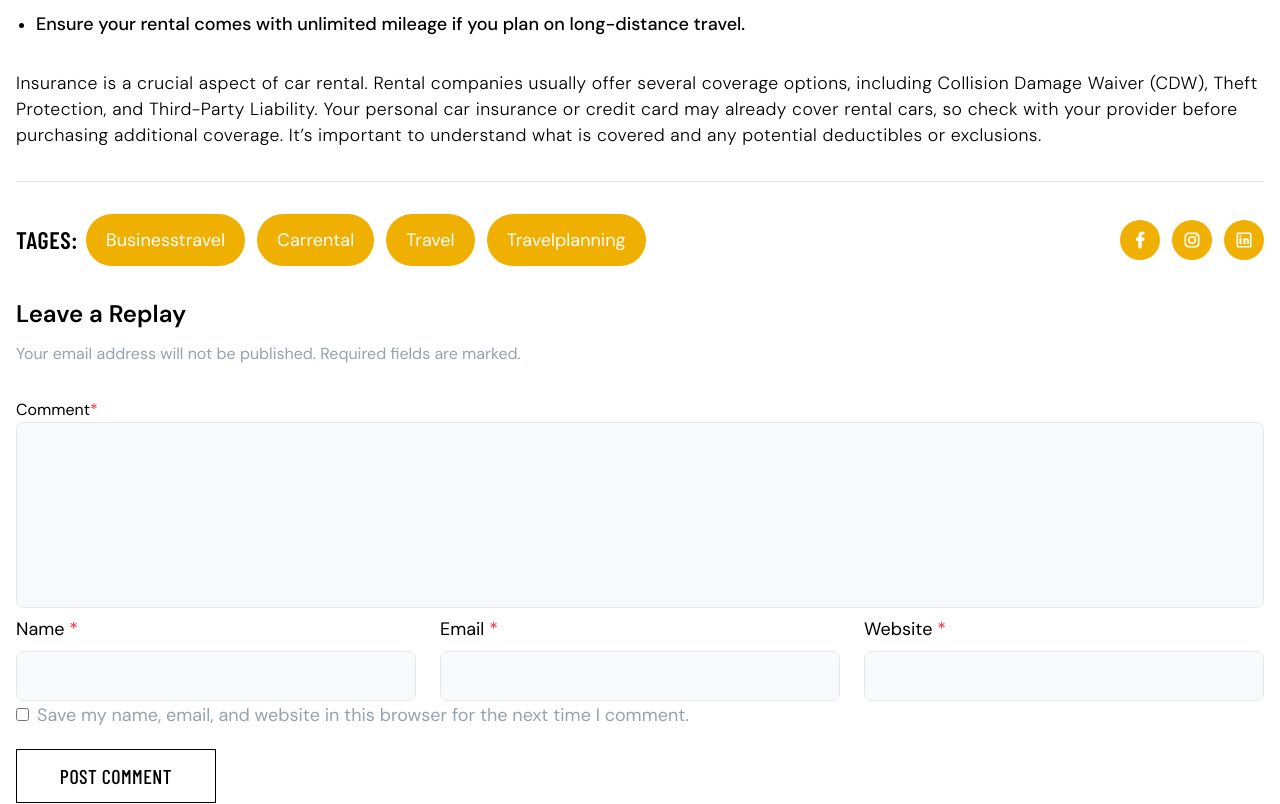
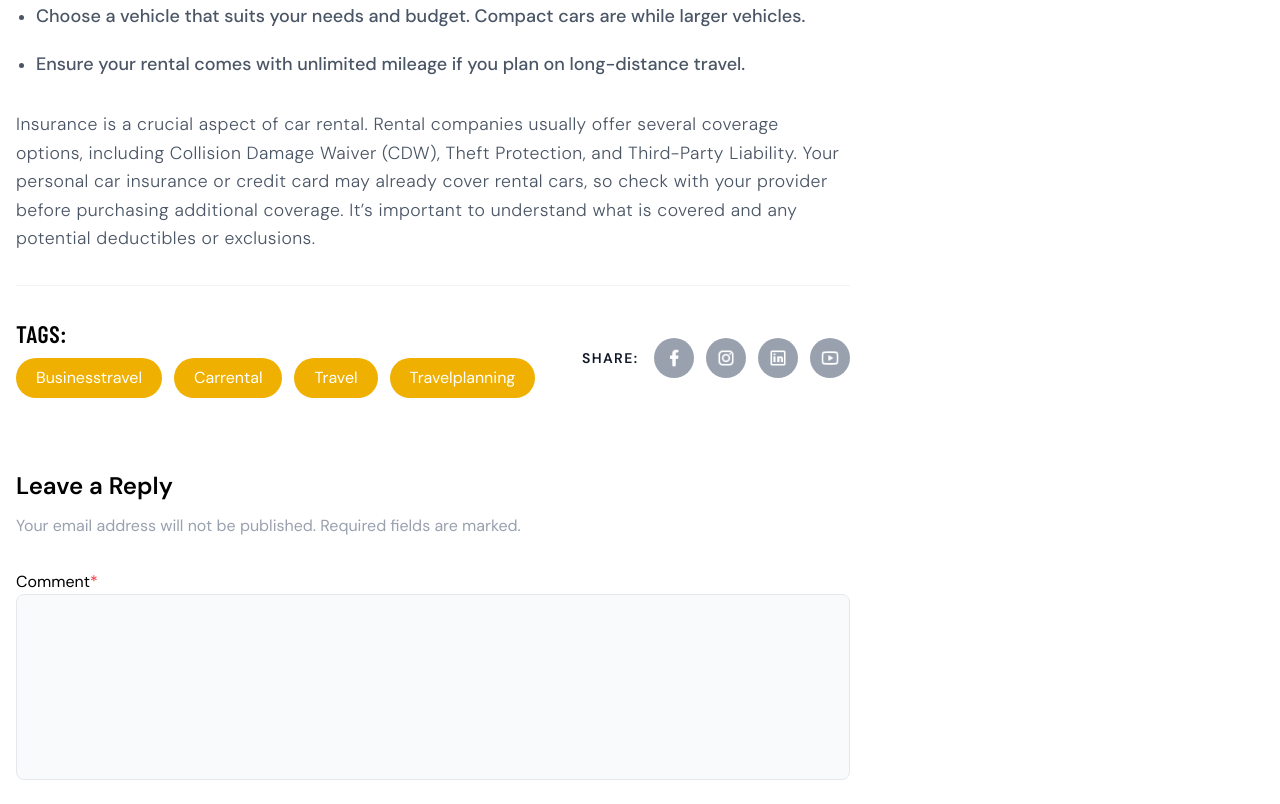
Before and after one commit to Jisap/react-vite-drivex, a React (Vite) app: page /blog/1 in a window 1280 px wide. Shown: the part 2208-3012 px from the top of the page. Built offline with nearby package versions, Linux system fonts and the light colour scheme; a web font is replaced by a local one.

Commit message:
feat: implement BlogDetails page with layout and CommentForm component

```diff
--- a/src/features/home/pages/BlogDetails.jsx
+++ b/src/features/home/pages/BlogDetails.jsx
@@ -8,7 +8,6 @@ import instagram from "../../../assets/images/instagram.png"
 import linkedIn from "../../../assets/images/linkedin.png"
 import youtube from "../../../assets/images/youtube.png"
 import CommentForm from "../../../shared/ui/CommentForm"
-
 
 const BlogDetails = () => {
   const { id } = useParams()
@@ -37,9 +36,9 @@ const BlogDetails = () => {
         productName={blog.title}
       />
 
-      {/* <div className="container mx-auto px-4 py-[8%] section-container gap-10 lg:gap-14 items-start!">
-
-        <div className="w-full lg:w-[70%] content">
+      <div className="container mx-auto px-4 py-[8%] section-container gap-10 lg:gap-14 items-start!">
+        {/* Left Side - Main Content */}
+        <div className="w-full lg:w-[70%] content space-y-8">
           <div className="blog-image mb-8 h-auto lg:h-125 overflow-hidden rounded-sm" data-aos="fade-center" data-aos-delay="300">
             <img
               src={blog.image}
@@ -65,60 +64,92 @@ const BlogDetails = () => {
             </h1>
 
             <p className="text-desc text-gray-600 leading-relaxed" data-aos="fade-up">
-              Renting a car can be a seamless experience if you know the right tips and tricks. Whether you're traveling for business or leisure, understanding the nuances of car rentals can save you time, money, and stress. In this comprehensive guide, we'll explore everything you need to know about booking your next car rental.
+              Renting a car can be an essential part of travel, offering flexibility and convenience for exploring new destinations or navigating daily life when your own vehicle isn’t available. Whether you’re planning a vacation, business trip, or just need a temporary ride.
+            </p>
+
+            <p className="text-desc text-gray-600 leading-relaxed" data-aos="fade-up">
+              The first step in the car rental process is selecting a reputable company. Major rental agencies like Hertz, Enterprise, Avis, and Budget are known for their extensive networks and reliability. However, don’t overlook local rental companies, which can sometimes offer better rates or more personalized service. Always check reviews and compare prices online to find the best option for your needs.
             </p>
 
             <blockquote className="relative p-8 bg-gray-50 border-l-4 border-black italic text-xl text-gray-800 rounded-sm" data-aos="fade-left">
               <Quote size={40} className="absolute top-4 right-4 text-gray-200 -z-0" />
-              <p className="relative z-10">
-                "The journey of a thousand miles begins with a single step, and usually, that step involves a reliable rental car."
-              </p>
+              <div className="relative z-10 flex gap-4">
+                <p className="text-desc lg:text-xl">
+                  Before booking, ensure you meet the rental company’s requirements. Most agencies require drivers to be at least 21 years old, though some may have a minimum age of 25. Young drivers often face additional fees. A valid driver’s license and a credit card in the driver’s name are also essential. International travelers might need an International Driving Permit (IDP) in addition to their home country’s license.
+                </p>
+              </div>
             </blockquote>
 
-            <h3 className="text-2xl font-semibold text-gray-900" data-aos="fade-right">
-              Key considerations before booking
+            <h3 className="heading-2 text-2xl lg:text-3xl font-semibold text-gray-900" data-aos="fade-right">
+              Understanding Rental Requirements
             </h3>
 
             <p className="text-desc text-gray-600" data-aos="fade-up">
-              Before you hit the 'book' button, consider the size of the vehicle you need, the fuel policy, and the insurance coverage. It's also important to check the rental company's reviews and their policy on additional drivers.
+              Car rental agencies offer a range of vehicles, from compact cars to luxury SUVs. Consider your needs and budget when choosing. For city travel, a compact car is economical and easy to park. If you’re traveling with family or a group, an SUV or minivan may be more appropriate. Don’t forget to check for special deals or discounts, such as weekend specials or packages that include GPS or child seats.
             </p>
 
-            <div className="grid grid-cols-1 md:grid-cols-2 gap-8 py-4">
-              <div className="rounded-sm overflow-hidden h-60 lg:h-80" data-aos="zoom-in">
-                <img src={blog.image} alt="detail 1" className="w-full h-full object-cover" />
+            <ul className="space-y-5 list-disc ms-5 text-gray-600">
+              <li data-aos="fade-right" data-aos-delay="200">
+                <span className="text-lg font-medium">Opt for well-known rental agencies like Hertz, Enterprise, Avis, or local firms.</span>
+              </li>
+              <li data-aos="fade-right" data-aos-delay="300">
+                <span className="text-lg font-medium">Most rental companies require drivers to be at least 21, with some having a minimum age of 25.</span>
+              </li>
+              <li data-aos="fade-right" data-aos-delay="400">
+                <span className="text-lg font-medium">Read the agreement carefully, noting the rental period, mileage limits, fuel policy.</span>
+              </li>
+              <li data-aos="fade-right" data-aos-delay="500">
+                <span className="text-lg font-medium">Choose a vehicle that suits your needs and budget. Compact cars are while larger vehicles.</span>
+              </li>
+              <li data-aos="fade-right" data-aos-delay="600">
+                <span className="text-lg font-medium">Ensure your rental comes with unlimited mileage if you plan on long-distance travel.</span>
+              </li>
+            </ul>
+
+            <p className="text-desc text-gray-600 leading-relaxed" data-aos="fade-up">
+              Insurance is a crucial aspect of car rental. Rental companies usually offer several coverage options, including Collision Damage Waiver (CDW), Theft Protection, and Third-Party Liability. Your personal car insurance or credit card may already cover rental cars, so check with your provider before purchasing additional coverage. It’s important to understand what is covered and any potential deductibles or exclusions.
+            </p>
+
+            <div className="section-container gap-3 pt-8 border-t border-gray-100 flex-wrap lg:flex-nowrap">
+              <div className="tags centered-row flex-wrap gap-2">
+                <h4 className="uppercase! text-2xl font-semibold tracking-wide" data-aos="fade-center">
+                  Tags:
+                </h4>
+                <ul className="centered-row flex-wrap gap-3">
+                  {['businesstravel', 'carrental', 'travel', 'travelplanning'].map((tag, idx) => (
+                    <li key={tag} className="bg-primary text-white py-2 px-5 text-md rounded-full capitalize hover:bg-black transition-colors cursor-pointer" data-aos="fade-center" data-aos-delay={idx * 100}>
+                      <span>{tag}</span>
+                    </li>
+                  ))}
+                </ul>
               </div>
-              <div className="rounded-sm overflow-hidden h-60 lg:h-80" data-aos="zoom-in" data-aos-delay="200">
-                <img src={blog.image} alt="detail 2" className="w-full h-full object-cover" />
+
+              <div className="share-section centered-row gap-4 mt-5 lg:mt-0">
+                <span className="font-semibold text-gray-900 uppercase tracking-widest text-sm">Share:</span>
+                <div className="flex gap-3">
+                  {[
+                    { img: facebook, name: 'facebook' },
+                    { img: instagram, name: 'instagram' },
+                    { img: linkedIn, name: 'linkedin' },
+                    { img: youtube, name: 'youtube' }
+                  ].map((social, idx) => (
+                    <a key={social.name} href="#" className="w-10 h-10 rounded-full bg-gray-400 flex items-center justify-center hover:bg-primary group transition-all duration-300" data-aos="fade-center" data-aos-delay={idx * 100}>
+                      <img src={social.img} alt={social.name} className="w-5 h-5 object-contain group-hover:scale-110 transition-transform duration-300" />
+                    </a>
+                  ))}
+                </div>
               </div>
             </div>
 
-            <p className="text-desc text-gray-600" data-aos="fade-up">
-              Another crucial factor is the pickup and drop-off location. Airport rentals are convenient but often come with extra fees. Downtown locations might offer better rates if you're willing to take a short shuttle or taxi ride.
-            </p>
-
-            <div className="share-section flex items-center gap-6 pt-8 border-t border-gray-100" data-aos="fade-up">
-              <span className="font-semibold text-gray-900 uppercase tracking-widest text-sm">Share Post:</span>
-              <div className="flex gap-4">
-                <a href="#" className="w-10 h-10 rounded-full bg-gray-100 flex items-center justify-center hover:bg-black group transition-all duration-300">
-                  <img src={facebook} alt="facebook" className="w-5 h-5 object-contain group-hover:invert" />
-                </a>
-                <a href="#" className="w-10 h-10 rounded-full bg-gray-100 flex items-center justify-center hover:bg-black group transition-all duration-300">
-                  <img src={instagram} alt="instagram" className="w-5 h-5 object-contain group-hover:invert" />
-                </a>
-                <a href="#" className="w-10 h-10 rounded-full bg-gray-100 flex items-center justify-center hover:bg-black group transition-all duration-300">
-                  <img src={linkedIn} alt="linkedin" className="w-5 h-5 object-contain group-hover:invert" />
-                </a>
-                <a href="#" className="w-10 h-10 rounded-full bg-gray-100 flex items-center justify-center hover:bg-black group transition-all duration-300">
-                  <img src={youtube} alt="youtube" className="w-5 h-5 object-contain group-hover:invert" />
-                </a>
-              </div>
+            <div className="pt-10" data-aos="fade-up">
+              <CommentForm />
             </div>
           </div>
         </div>
 
-
+        {/* Right Side - Sidebar */}
         <aside className="w-full lg:w-[30%] space-y-12 lg:sticky lg:top-24">
-
+          {/* Recent Posts */}
           <div className="bg-white p-8 shadow-xs border border-gray-100 rounded-sm" data-aos="fade-left">
             <h4 className="text-xl font-bold text-gray-900 mb-8 pb-2 border-b-2 border-black inline-block">
               Recent Posts
@@ -140,7 +171,7 @@ const BlogDetails = () => {
             </div>
           </div>
 
-
+          {/* Contact Widget */}
           <div className="bg-black text-white p-8 rounded-sm shadow-xl" data-aos="fade-left" data-aos-delay="200">
             <h4 className="text-2xl font-bold mb-6">Need Assistance?</h4>
             <p className="text-gray-400 mb-8">Our team is available 24/7 to help you with your car rental questions.</p>
@@ -181,126 +212,6 @@ const BlogDetails = () => {
             />
           </div>
         </aside>
-      </div> */}
-
-      <div className="blog section section-container py-[8%] gap-10 relative flex-col">
-        <div className="blog-image h-200 w-full rounded-sm overflow-hidden" data-aos="fade-center" data-aos-delay="300">
-          <img
-            src={blog.image}
-            alt={blog.title}
-            className="section-image object-cover hover:scale-110 transition-all duration-300"
-          />
-        </div>
-
-        <div className="blog-content space-y-8">
-          <h3 className="heading-2 text-2xl lg:text-3xl font-semibold text-gray-900" data-aos="fade-right" data-aos-delay="400">
-            {blog.title}
-          </h3>
-
-          <p className="text-desc" data-aos="fade-right" data-aos-delay="500">
-            Renting a car can be an essential part of travel, offering flexibility and convenience for exploring new destinations or navigating daily life when your own vehicle isn’t available. Whether you’re planning a vacation, business trip, or just need a temporary ride.
-          </p>
-
-          <p className="text-desc" data-aos="fade-right" data-aos-delay="500">
-            The first step in the car rental process is selecting a reputable company. Major rental agencies like Hertz, Enterprise, Avis, and Budget are known for their extensive networks and reliability. However, don’t overlook local rental companies, which can sometimes offer better rates or more personalized service. Always check reviews and compare prices online to find the best option for your needs.
-          </p>
-
-          <div className="bg-white shadow-lg centered-row items-start! flex-wrap lg:flex-nowrap gap-5 p-5 max-w-7xl mx-auto rounded-sm mb-10" data-aos="fade-right" data-aos-delay="700">
-            <div className="quote">
-              <Quote size={50} />
-            </div>
-
-            <p className="text-desc lg:text-xl">
-              Before booking, ensure you meet the rental company’s requirements. Most agencies require drivers to be at least 21 years old, though some may have a minimum age of 25. Young drivers often face additional fees. A valid driver’s license and a credit card in the driver’s name are also essential. International travelers might need an International Driving Permit (IDP) in addition to their home country’s license.
-            </p>
-          </div>
-
-          <h3 className="heading-2 text-2xl lg:text-3xl font-semibold text-gray-900" data-aos="fade-right" data-aos-delay="900">
-            Understanding Rental Requirements
-          </h3>
-
-          <p className="text-desc text-gray-600" data-aos="fade-right" data-aos-delay="800">
-            Car rental agencies offer a range of vehicles, from compact cars to luxury SUVs. Consider your needs and budget when choosing. For city travel, a compact car is economical and easy to park. If you’re traveling with family or a group, an SUV or minivan may be more appropriate. Don’t forget to check for special deals or discounts, such as weekend specials or packages that include GPS or child seats.
-          </p>
-
-          <ul className="space-y-5 list-disc ms-5">
-            <li>
-              <span className="text-lg font-medium" data-aos="fade-right" data-aos-delay="600">
-                Opt for well-known rental agencies like Hertz, Enterprise, Avis, or local firms.
-              </span>
-            </li>
-
-            <li>
-              <span className="text-lg font-medium" data-aos="fade-right" data-aos-delay="600">
-                Most rental companies require drivers to be at least 21, with some having a minimum age of 25.
-              </span>
-            </li>
-
-            <li>
-              <span className="text-lg font-medium" data-aos="fade-right" data-aos-delay="600">
-                Read the agreement carefully, noting the rental period, mileage limits, fuel policy.
-              </span>
-            </li>
-
-            <li>
-              <span className="text-lg font-medium" data-aos="fade-right" data-aos-delay="600">
-                Choose a vehicle that suits your needs and budget. Compact cars are while larger vehicles.
-              </span>
-            </li>
-
-            <li>
-              <span className="text-lg font-medium" data-aos="fade-right" data-aos-delay="600">
-                Ensure your rental comes with unlimited mileage if you plan on long-distance travel.
-              </span>
-            </li>
-          </ul>
-
-          <p className="text-desc border-b border-gray-200 pb-8" data-aos="fade-right" data-aos-delay="800">
-            Insurance is a crucial aspect of car rental. Rental companies usually offer several coverage options, including Collision Damage Waiver (CDW), Theft Protection, and Third-Party Liability. Your personal car insurance or credit card may already cover rental cars, so check with your provider before purchasing additional coverage. It’s important to understand what is covered and any potential deductibles or exclusions.
-          </p>
-
-          <div className="section-container gap-3">
-            <div className="tags centered-row flex-wrap gap-2">
-              <h4 className="uppercase! text-2xl font-semibold tracking-wide" data-aos="fade-center" data-aos-delay="600" >
-                Tages:
-              </h4>
-
-              <ul className="centered-row flex-wrap gap-3">
-                <li className="bg-primary text-white py-3 px-5 text-lg rounded-full capitalize" data-aos="fade-center" data-aos-delay="700">
-                  <span>businesstravel</span>
-                </li>
-
-                <li className="bg-primary text-white py-3 px-5 text-lg rounded-full capitalize" data-aos="fade-center" data-aos-delay="700">
-                  <span>carrental</span>
-                </li>
-
-                <li className="bg-primary text-white py-3 px-5 text-lg rounded-full capitalize" data-aos="fade-center" data-aos-delay="700">
-                  <span>travel</span>
-                </li>
-
-                <li className="bg-primary text-white py-3 px-5 text-lg rounded-full capitalize" data-aos="fade-center" data-aos-delay="700">
-                  <span>travelplanning</span>
-                </li>
-              </ul>
-            </div>
-
-            <div className="centered-row flex-wrap gap-3">
-              <Link to="https://www.facebook.com/" className="bg-primary w-10 h-10 centered-row justify-center rounded-full cursor-pointer" data-aos="fade-center" data-aos-delay="700">
-                <img src={facebook} alt="facebook" className="w-5" />
-              </Link>
-
-              <Link to="https://www.instagram.com/" className="bg-primary w-10 h-10 centered-row justify-center rounded-full cursor-pointer" data-aos="fade-center" data-aos-delay="700">
-                <img src={instagram} alt="instagram" className="w-5" />
-              </Link>
-
-              <Link to="https://www.linkedin.com/" className="bg-primary w-10 h-10 centered-row justify-center rounded-full cursor-pointer" data-aos="fade-center" data-aos-delay="700">
-                <img src={linkedIn} alt="linkedin" className="w-5" />
-              </Link>
-            </div>
-
-          </div>
-          <CommentForm />
-        </div>
       </div>
     </>
   )
--- a/src/shared/ui/CommentForm.jsx
+++ b/src/shared/ui/CommentForm.jsx
@@ -5,7 +5,7 @@ const CommentForm = () => {
   return (
     <>
       <div className='w-full mx-auto'>
-        <span className='text-2xl font-semibold mb-3 block'>Leave a Replay</span>
+        <span className='text-2xl font-semibold mb-3 block'>Leave a Reply</span>
         <p className='text-gray-400 mb-8' data-aos="fade-right" data-aos-delay="600">
           Your email address will not be published. Required fields are marked.
         </p>
@@ -17,11 +17,11 @@ const CommentForm = () => {
             </label>
             <textarea
               rows="6"
-              className='w-full bg-gray-50 border border-gray-200 resize-none rounded-lg p-5 focus:outline-none focus:border-primary transition'
+              className='w-full bg-gray-50 border border-gray-200 resize-none rounded-lg p-5 focus:outline-none focus:border-primary transition mb-6'
             ></textarea>
           </div>
 
-          <div className='grid gird-cols-1 md:grid-cols-3 gap-6'>
+          <div className='grid grid-cols-1 md:grid-cols-3 gap-6 mb-8'>
             <div data-aos="fade-center" data-aos-delay="900">
               <label className='block mb-2 text-lg'>
                 Name <span className='text-red-500'>*</span>
```
